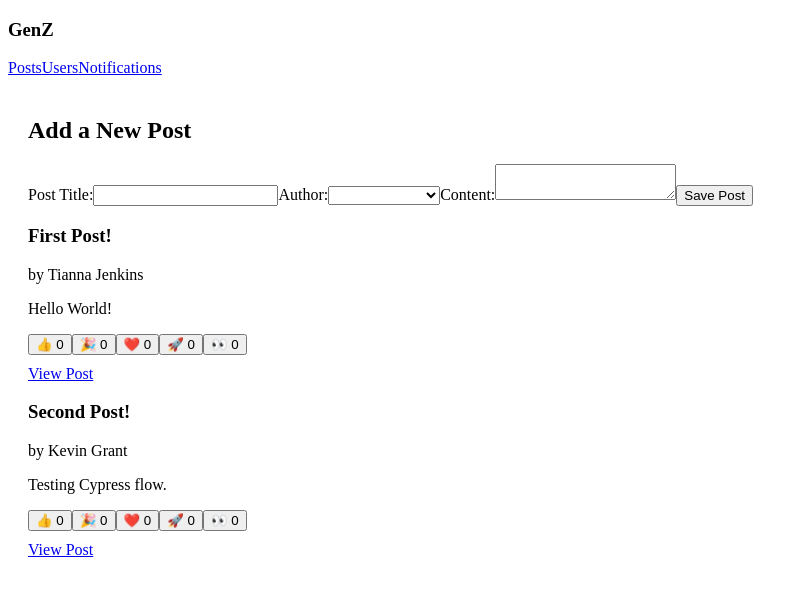
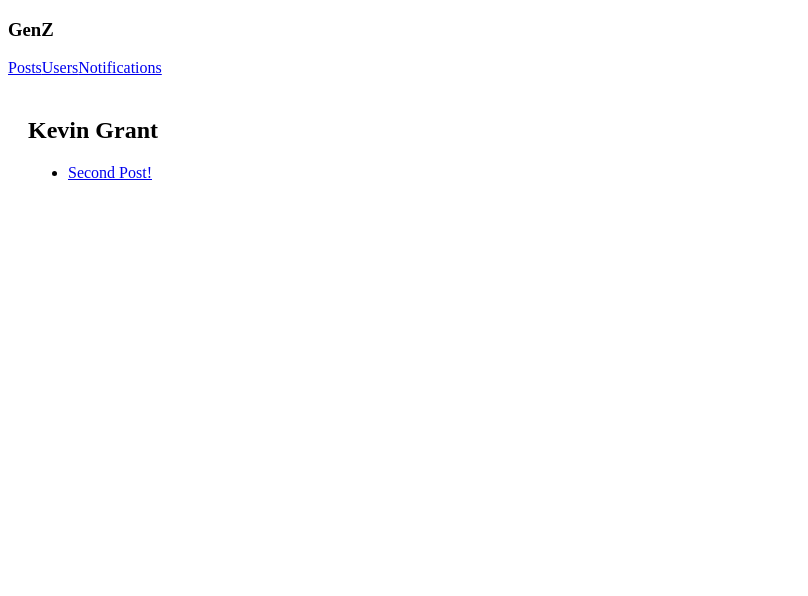
Before and after one commit to acciojob/social-media-Shubhamsharma2002, a React app: page /users/1 in a window 1280 px wide. Before the commit this address led to /. Shown: the top 596 px of the page, without its empty margins (0-808 px from the left). Built offline with nearby package versions, Linux system fonts and the light colour scheme.

Commit message:
fix: update notifications clearing state and users list layout

```diff
--- a/src/components/App.js
+++ b/src/components/App.js
@@ -5,6 +5,7 @@ import { PostsList } from './PostsList';
 import { SinglePostPage } from './SinglePostPage';
 import { EditPostForm } from './EditPostForm';
 import { UsersList } from './UsersList';
+import { UserPage } from './UserPage';
 import { NotificationsList } from './NotificationsList';
 import '../styles/App.css';
 
@@ -12,12 +13,12 @@ export default function App() {
   const [users] = useState([
     { id: '0', name: 'Tianna Jenkins' },
     { id: '1', name: 'Kevin Grant' },
-    { id: '2', name: 'Madison Price' }
+    { id: '2', name: 'Madison Price' },
   ]);
 
   const [posts, setPosts] = useState([
     { id: '1', title: 'First Post!', content: 'Hello World!', user: '0' },
-    { id: '2', title: 'Second Post!', content: 'Testing Cypress flow.', user: '1' }
+    { id: '2', title: 'Second Post!', content: 'Testing Cypress flow.', user: '1' },
   ]);
 
   const addPost = (newPost) => {
@@ -59,6 +60,11 @@ export default function App() {
             path="/users"
             render={() => <UsersList users={users} />}
           />
+          <Route
+            exact
+            path="/users/:userId"
+            render={() => <UserPage users={users} posts={posts} />}
+          />
           <Route exact path="/notifications" component={NotificationsList} />
           <Redirect to="/" />
         </Switch>
--- /dev/null
+++ b/src/components/UserPage.js
@@ -0,0 +1,31 @@
+import React from 'react';
+import { Link, useParams } from 'react-router-dom';
+
+export const UserPage = ({ users, posts }) => {
+  const { userId } = useParams();
+  const user = users.find((u) => u.id === userId);
+
+  if (!user) {
+    return (
+      <section>
+        <h2>User not found!</h2>
+      </section>
+    );
+  }
+
+  // Filter posts created by this user
+  const userPosts = posts.filter((post) => post.user === userId);
+
+  return (
+    <section>
+      <h2>{user.name}</h2>
+      <ul>
+        {userPosts.map((post) => (
+          <li key={post.id}>
+            <Link to={`/posts/${post.id}`}>{post.title}</Link>
+          </li>
+        ))}
+      </ul>
+    </section>
+  );
+};
```
